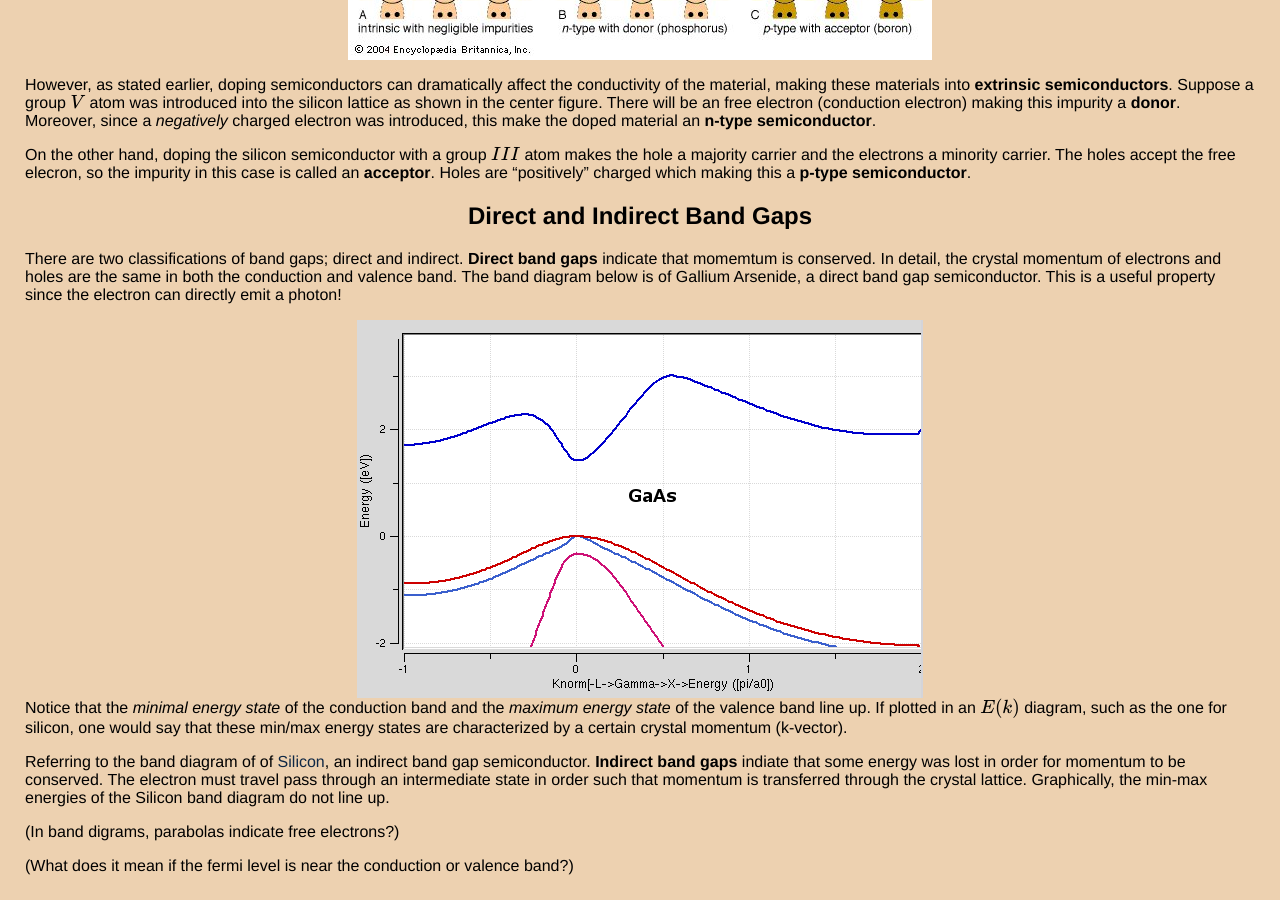
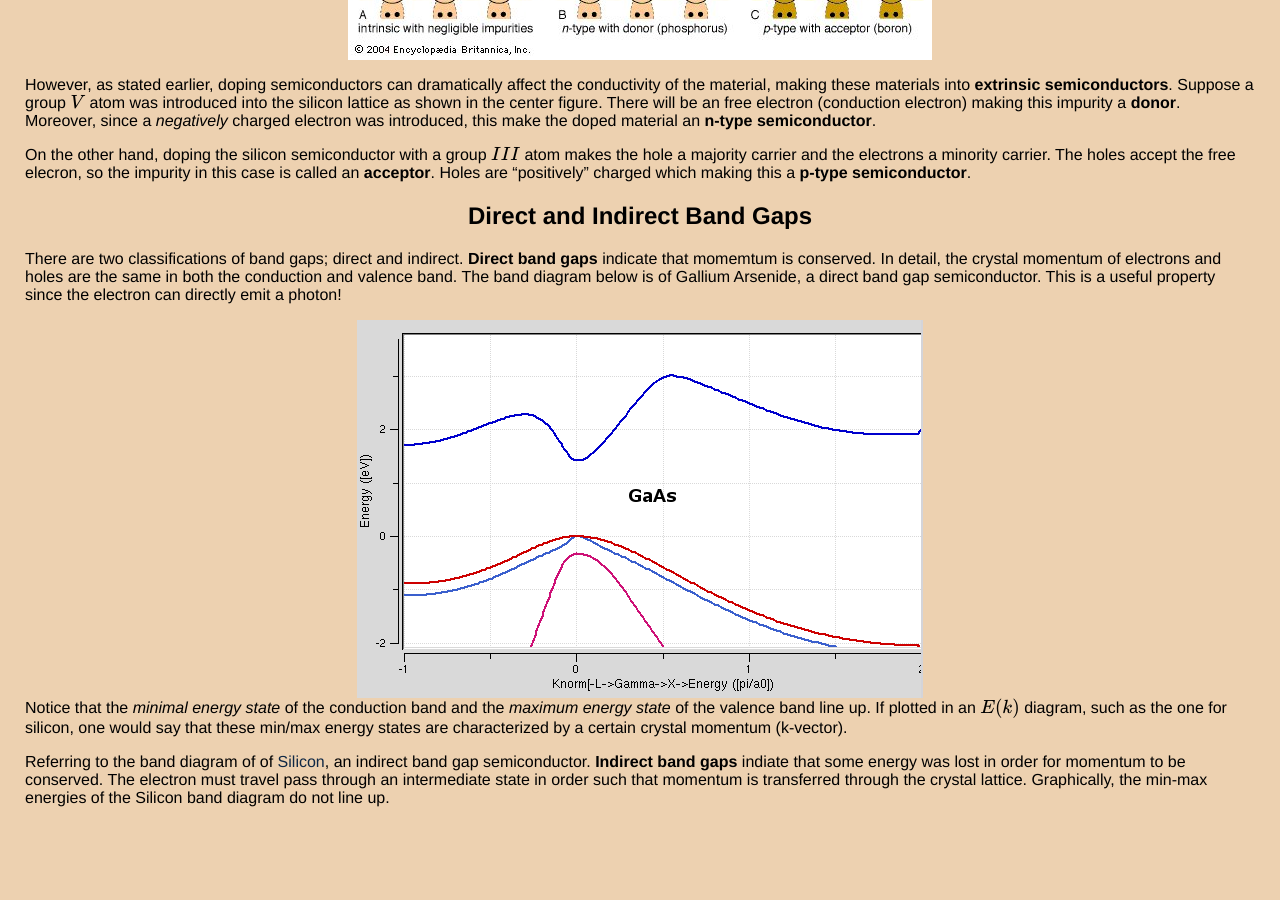
Before and after one commit to thaihangchung7/thaihangchung7.github.io, a Jekyll site: the page built from _notes/solidstate.md, in a window 1280 px wide and 900 px high, scrolled down 8058 px. Built offline with Jekyll 4.4.1, drawn with Linux system fonts in a browser that asks for light colours; formulas are drawn with MathJax 3; after the commit the page ends 8890 px from its top, so only the background shows below that.

Commit message:
Removed questions

```diff
--- a/_notes/solidstate.md
+++ b/_notes/solidstate.md
@@ -328,9 +328,3 @@ Notice that the *minimal energy state* of the conduction band and the *maximum e
 
 
 Referring to the band diagram of of [Silicon](#in-semiconductor-crystals), an indirect band gap semiconductor. **Indirect band gaps** indiate that some energy was lost in order for momentum to be conserved. The electron must travel pass through an intermediate state in order such that momentum is transferred through the crystal lattice. Graphically, the min-max energies of the Silicon band diagram do not line up.
-
-
-
-(In band digrams, parabolas indicate free electrons?)
-
-(What does it mean if the fermi level is near the conduction or valence band?)
```
